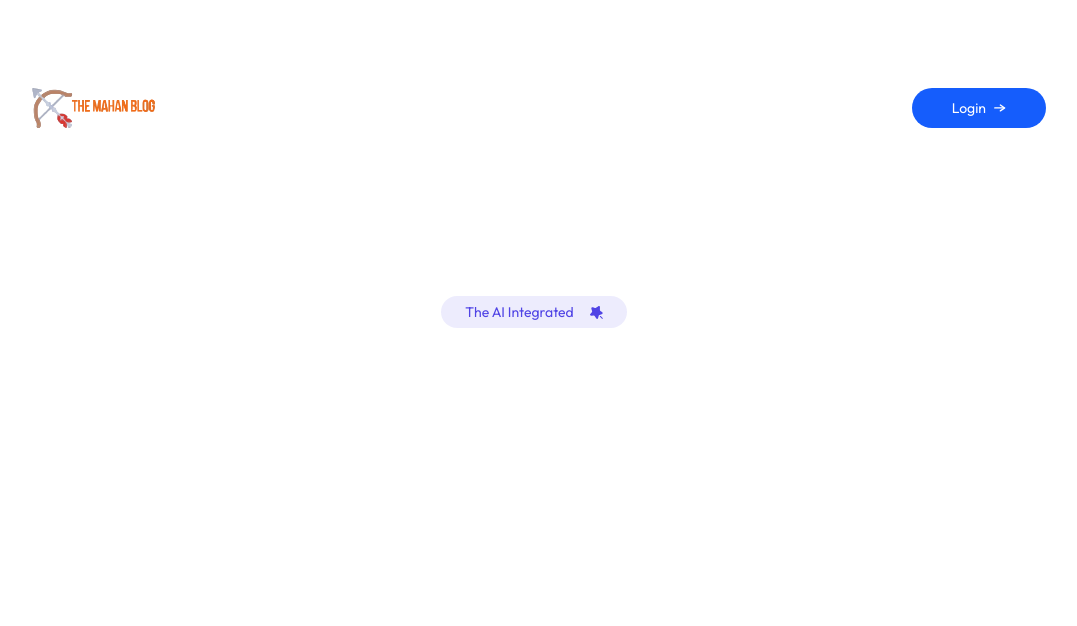
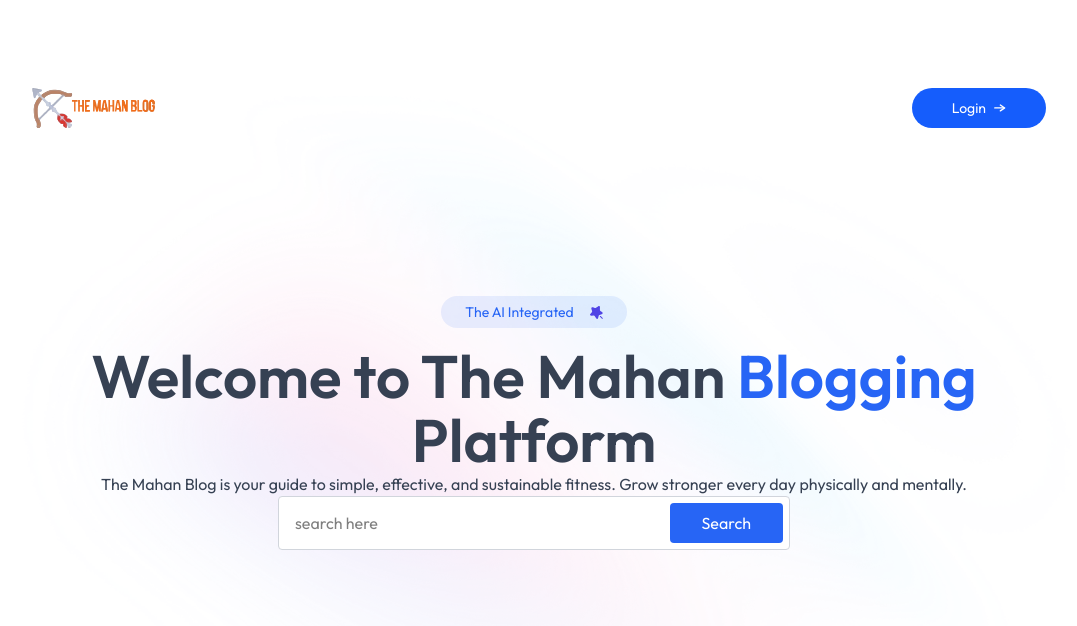
Before and after one commit to codewgagan/The-Mahan-Blog, a React (Vite) app: page / in a window 1280 px wide. Shown: the top 626 px of the page, without its empty margins (106-1183 px from the left). Built offline with nearby package versions, Linux system fonts and the light colour scheme.

Commit message:
Created Home Page

```diff
--- /dev/null
+++ b/src/components/BlogList.jsx
@@ -0,0 +1,13 @@
+import React from 'react'
+
+const BlogList = () => {
+  return (
+    <div>
+      <div className=''>
+
+      </div>
+    </div>
+  )
+}
+
+export default BlogList
--- a/src/components/Header.jsx
+++ b/src/components/Header.jsx
@@ -7,9 +7,34 @@ const Header = () => {
       <div className="text-center mt-20 mb-8">
         <div className="inline-flex items-center justify-center gap-4 px-6 py-1.5 mb-4 border-primary/40 bg-primary/10 rounded-full text-sm text-primary">
           <p>The AI Integrated</p>
+
           <img src={assets.star_icon} alt="star-icon" />
         </div>
+
+        <h1 className="text-3xl sm:text-6xl font-semibold text-gray-700 sm:leading-16">
+          {" "}
+          Welcome to The Mahan <span className="text-primary">
+            Blogging
+          </span>{" "}
+          <br /> Platform{" "}
+        </h1>
+        <div className="">
+          <p className="text-gray-700">
+            The Mahan Blog is your guide to simple, effective, and sustainable
+            fitness. Grow stronger every day physically and mentally.
+          </p>
+        </div>
+        <form className="flex justify-between max-w-lg max-sm:scale-75 mx-auto border border-gray-300 bg-white rounded overflow-hidden">
+          <input type="text" placeholder="search here" id="" className="w-full pl-4 outline-none" />
+          <button className="bg-primary text-white px-8 py-2 m-1.5 rounded hover:scale-105 transition-all cursor-pointer">Search</button>
+        </form>
       </div>
+      <img
+        src={assets.gradientBackground}
+        className="absolute -top-50 -z-1 opacity-50"
+        alt=""
+        srcset=""
+      />
     </div>
   );
 };
--- a/src/index.css
+++ b/src/index.css
@@ -11,5 +11,5 @@
 
 @theme{
 
-  --color-primary:  #5044E5;
+  --color-primary:  #2765F5;
 }
--- a/src/pages/Home.jsx
+++ b/src/pages/Home.jsx
@@ -1,12 +1,14 @@
 import React from 'react'
 import Navbar from '../components/Navbar'
 import Header from '../components/Header'
+import BlogList from '../components/BlogList'
 
 const Home = () => {
   return (
     <>
       <Navbar />
       <Header/>
+      <BlogList/>
     </>
   )
 }
```
